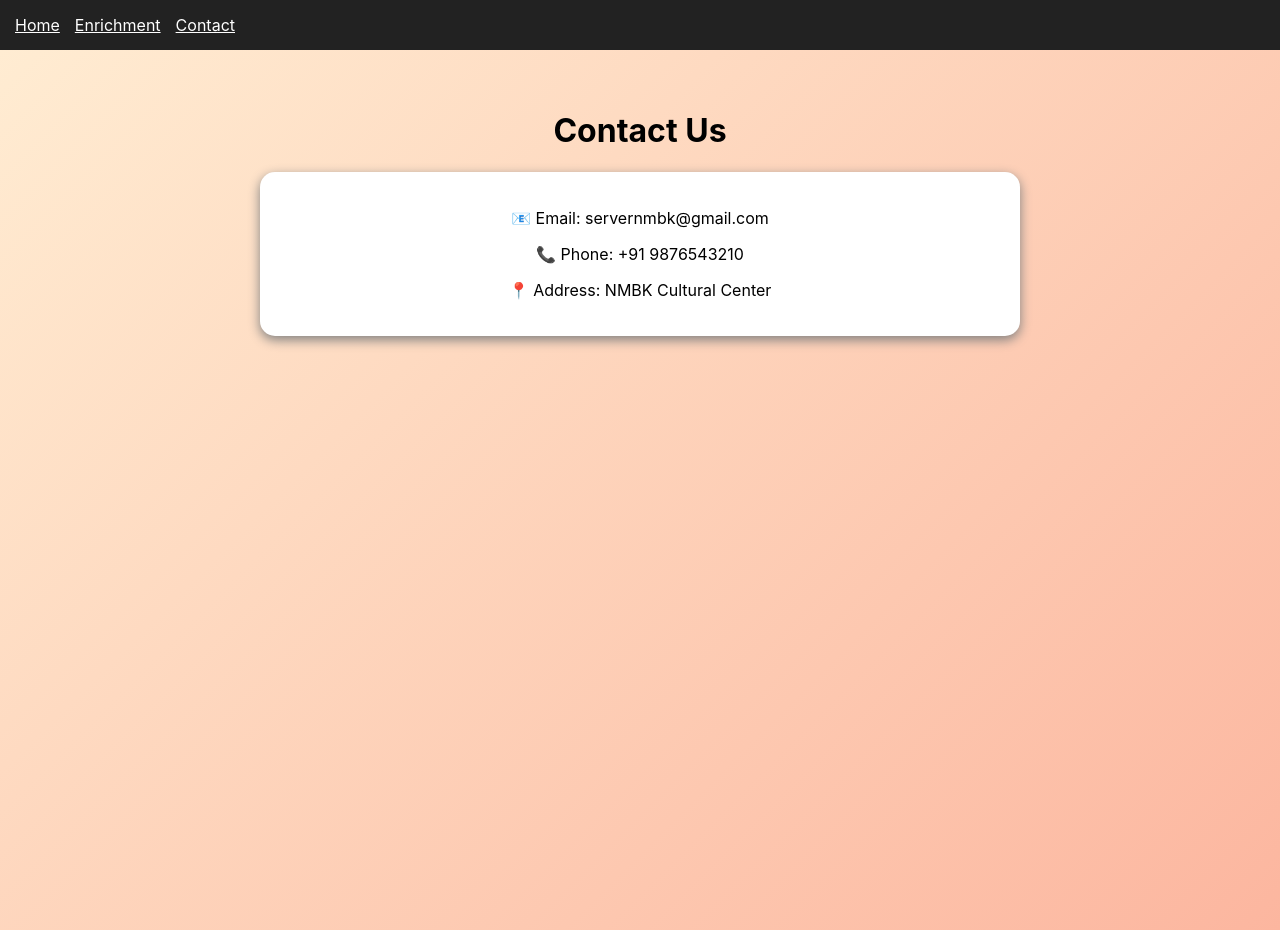
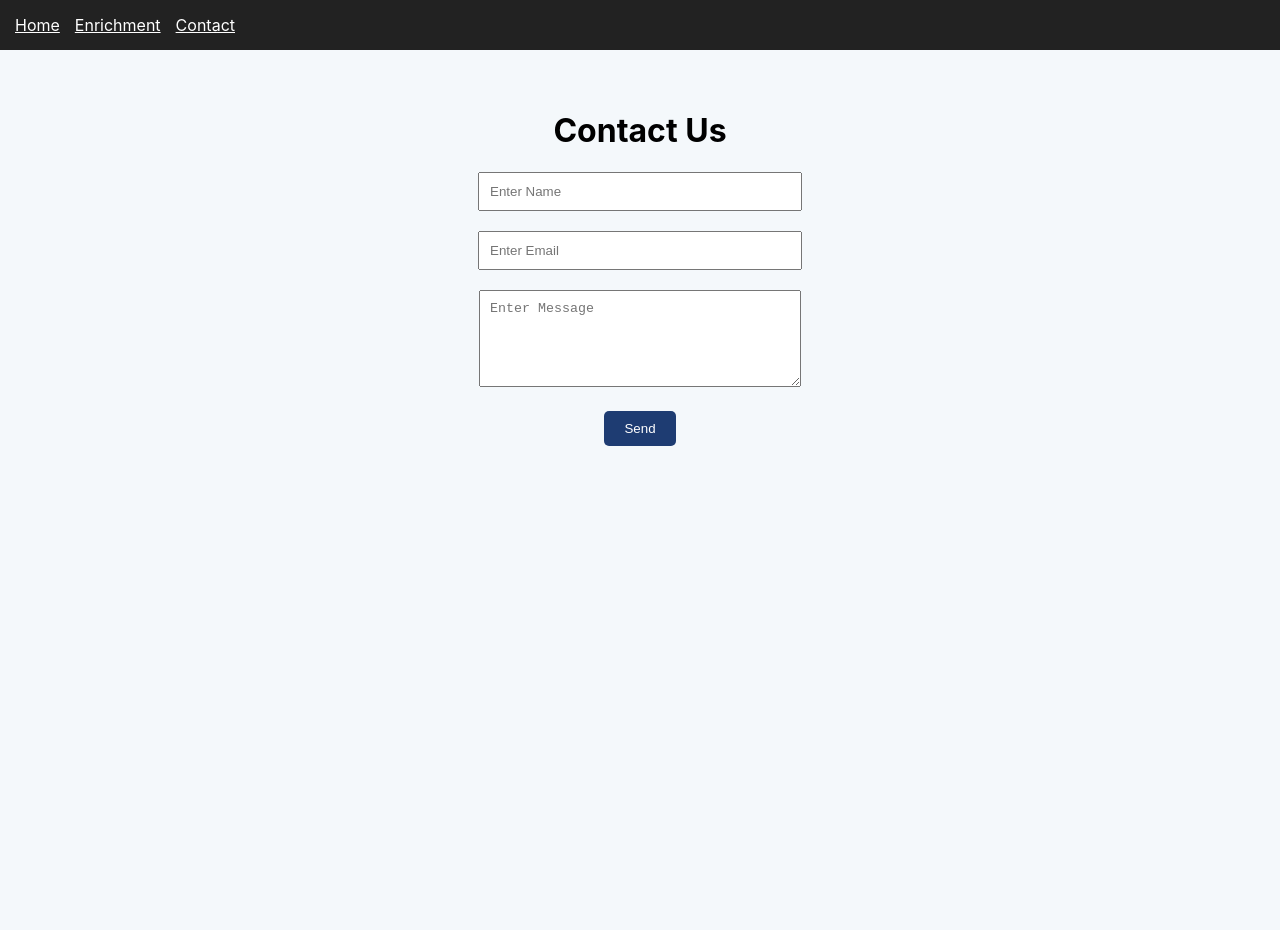
Before and after one commit to Sandhya123564/nmbk-project, a React (Create React App) app in the folder frontend/: page /contact in a window 1280 px wide. Built offline with nearby package versions, Linux system fonts and the light colour scheme.

Commit message:
Added footer and contact form

```diff
--- a/frontend/src/App.js
+++ b/frontend/src/App.js
@@ -5,6 +5,7 @@ import Navbar from "./components/Navbar";
 import Home from "./components/Home";
 import Enrichment from "./components/Enrichment";
 import Contact from "./components/Contact.jsx";
+import Footer from "./components/Footer";<Footer />
 
 function App() {
   return (
--- a/frontend/src/components/Contact.jsx
+++ b/frontend/src/components/Contact.jsx
@@ -1,29 +1,58 @@
+import React, { useState } from "react";
+
 function Contact() {
+  const [form, setForm] = useState({
+    name: "",
+    email: "",
+    message: ""
+  });
+
   return (
     <div
       style={{
         textAlign: "center",
         padding: "40px",
-        background: "linear-gradient(135deg,#ffecd2,#fcb69f)",
+        background: "#f4f8fb",
         minHeight: "100vh"
       }}
     >
       <h1>Contact Us</h1>
 
-      <div
+      <input
+        type="text"
+        placeholder="Enter Name"
+        style={{ width: "300px", padding: "10px" }}
+      />
+
+      <br /><br />
+
+      <input
+        type="email"
+        placeholder="Enter Email"
+        style={{ width: "300px", padding: "10px" }}
+      />
+
+      <br /><br />
+
+      <textarea
+        placeholder="Enter Message"
+        rows="5"
+        style={{ width: "300px", padding: "10px" }}
+      />
+
+      <br /><br />
+
+      <button
         style={{
-          background: "white",
-          width: "60%",
-          margin: "auto",
-          padding: "20px",
-          borderRadius: "15px",
-          boxShadow: "0 4px 12px gray"
+          background: "#1e3c72",
+          color: "white",
+          padding: "10px 20px",
+          border: "none",
+          borderRadius: "5px"
         }}
       >
-        <p>📧 Email: servernmbk@gmail.com</p>
-        <p>📞 Phone: +91 9876543210</p>
-        <p>📍 Address: NMBK Cultural Center</p>
-      </div>
+        Send
+      </button>
     </div>
   );
 }
--- a/frontend/src/components/Enrichment.css
+++ b/frontend/src/components/Enrichment.css
@@ -35,3 +35,12 @@
   font-size: 20px;
   font-weight: bold;
 }
+.card img {
+  width: 100%;
+  border-radius: 10px;
+  transition: 0.4s;
+}
+
+.card img:hover {
+  transform: scale(1.1);
+}
--- /dev/null
+++ b/frontend/src/components/footer.js
@@ -0,0 +1,17 @@
+function Footer() {
+  return (
+    <footer
+      style={{
+        background: "#1e3c72",
+        color: "white",
+        textAlign: "center",
+        padding: "15px",
+        marginTop: "20px"
+      }}
+    >
+      © 2026 NMBK Cultural Activities | All Rights Reserved
+    </footer>
+  );
+}
+
+export default Footer;
```
